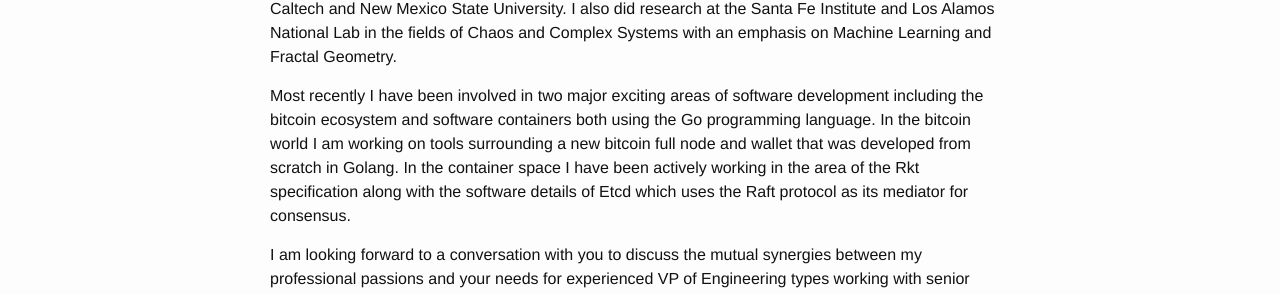
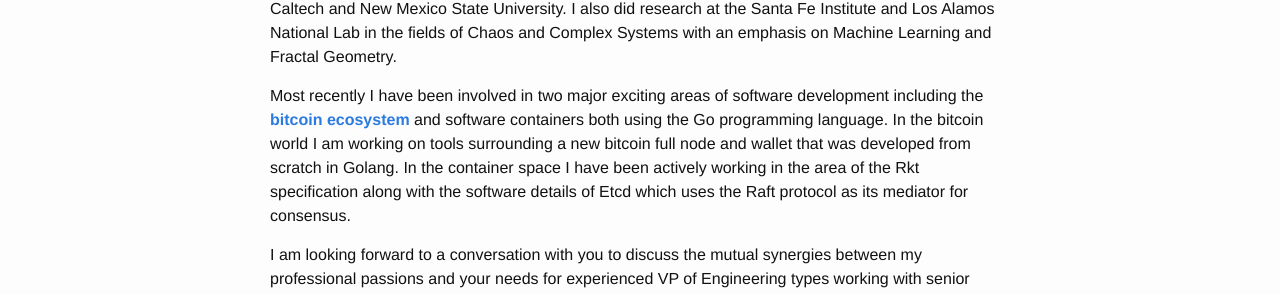
Before and after one commit to stormasm/link15, a Jekyll site: the page built from _posts/2015-06-21-mg.md, in a window 1280 px wide. Shown: the part 437-731 px from the top of the page. Built offline with Jekyll 4.4.1, drawn with Linux system fonts in a browser that asks for light colours; Markdown is read by kramdown in place of the engine named in the settings; some of the changed lines change nothing that is shown.

Commit message:
update management

```diff
--- a/_posts/2015-06-21-mg.md
+++ b/_posts/2015-06-21-mg.md
@@ -10,7 +10,8 @@
 
 My academic experience includes graduate studies in the areas of Biology and Computer Science at Caltech and New Mexico State University.  I also did research at the Santa Fe Institute and Los Alamos National Lab in the fields of Chaos and Complex Systems with an emphasis on Machine Learning and Fractal Geometry.
 
-Most recently I have been involved in two major exciting areas of software development including the bitcoin ecosystem and software containers both using the Go programming language.  In the bitcoin world I am working on tools surrounding a new bitcoin full node and wallet that was developed from scratch in Golang.  In the container space I have been actively working in the area of the Rkt specification along with the software details of Etcd which uses the Raft protocol as its mediator for consensus.
+Most recently I have been involved in two major exciting areas of software development including the **[bitcoin ecosystem](https://github.com/btcsuite)**
+and software containers both using the Go programming language.  In the bitcoin world I am working on tools surrounding a new bitcoin full node and wallet that was developed from scratch in Golang.  In the container space I have been actively working in the area of the Rkt specification along with the software details of Etcd which uses the Raft protocol as its mediator for consensus.
 
 I am looking forward to a conversation with you to discuss the mutual synergies between my professional passions and your needs for experienced VP of Engineering types working with senior software engineers.
 
```
